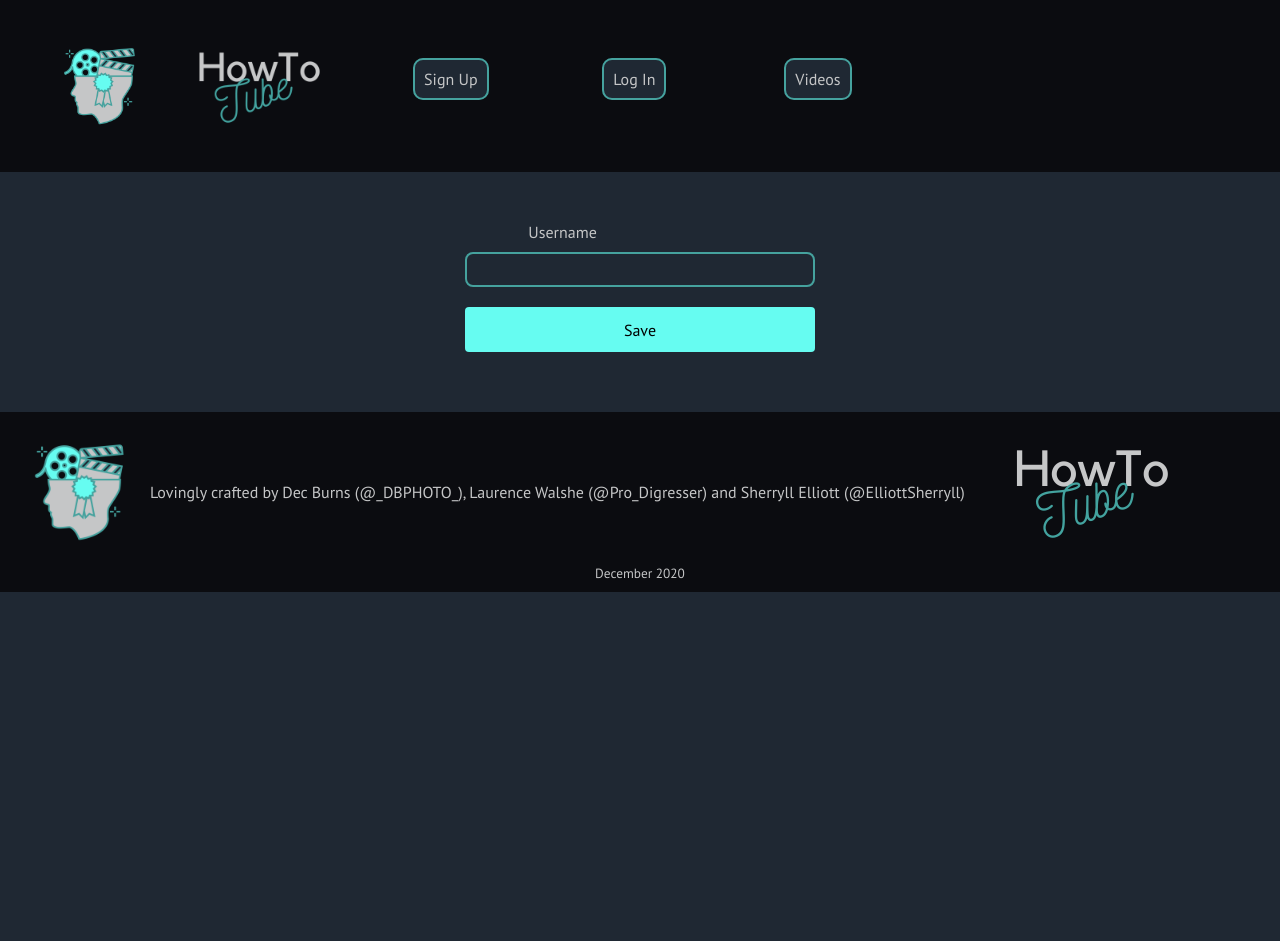
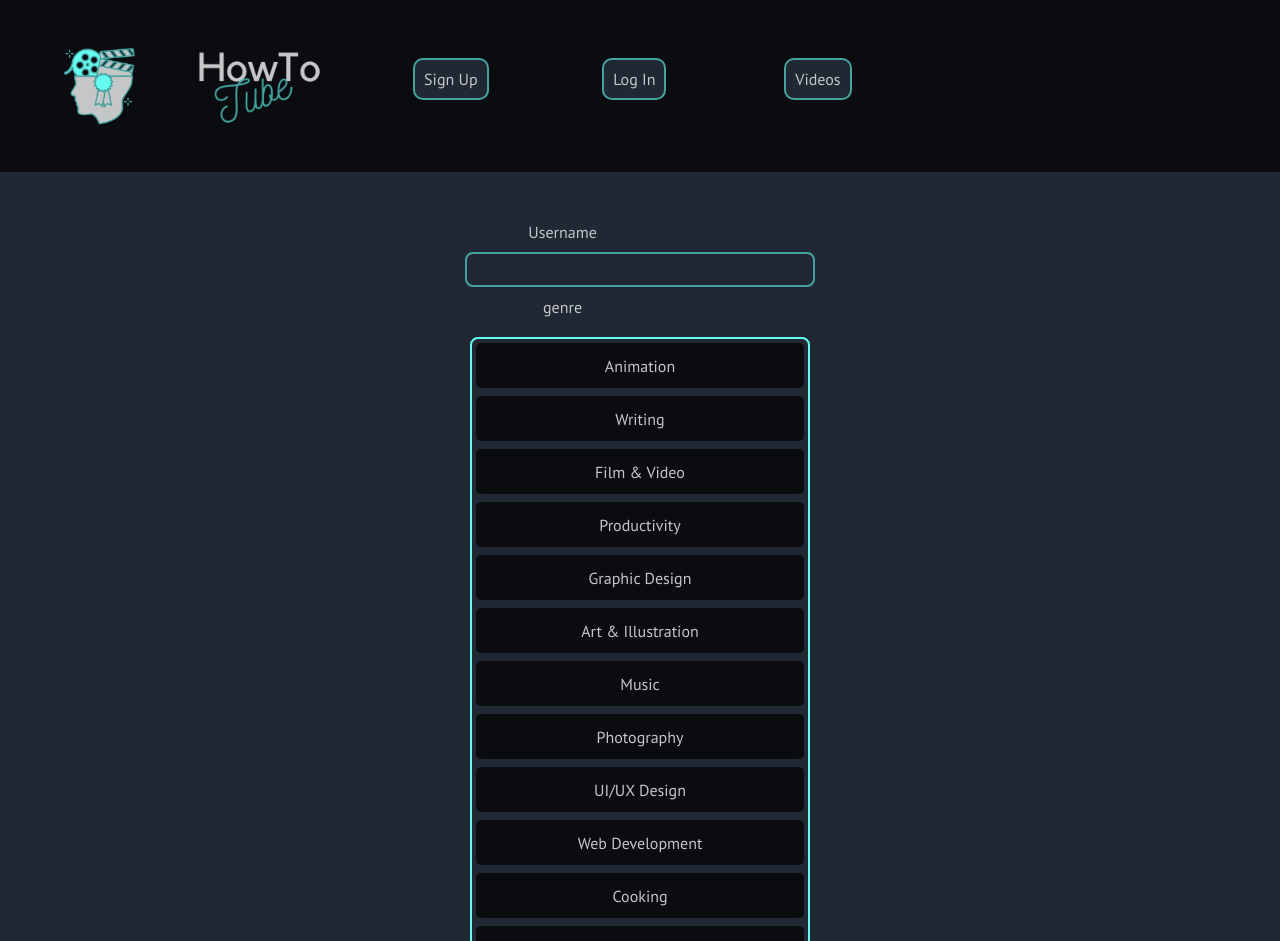
Before and after one commit to devmaster116/project-python_react, a React app: page /edit-user/1 in a window 1280 px wide. Shown: the top 941 px of the page. Before the commit the page ends 800 px from the top, so only its background shows below. Built offline with nearby package versions, Linux system fonts and the light colour scheme; no server answers.

Commit message:
update user

```diff
--- a/frontend/src/components/EditUser.js
+++ b/frontend/src/components/EditUser.js
@@ -5,10 +5,7 @@ const EditUser = (props) => {
 
   const [formData, updateFormData] = useState({
     username: '',
-    email: '',
-    profession: '',
-    password: '',
-    password_confirmation: ''
+    genres: []
   })
 
 
@@ -17,8 +14,10 @@ const EditUser = (props) => {
       .then(resp => {
         console.log(resp.data)
         updateFormData({
-          username: resp.data.username
+          username: resp.data.username,
+          genres: []
         })
+
 
       })
   }, [])
@@ -43,6 +42,156 @@ const EditUser = (props) => {
     localStorage.setItem('userName', formData.username)
   }
 
+  const genres = [[1, 'Animation'],
+  [2, 'Writing'],
+  [3, 'Film & Video'],
+  [4, 'Productivity'],
+  [5, 'Graphic Design'],
+  [6, 'Art & Illustration'],
+  [7, 'Music'],
+  [8, 'Photography'],
+  [9, 'UI/UX Design'],
+  [10, 'Web Development'],
+  [11, 'Cooking'],
+  [12, 'Lifestyle']]
+
+  const [animationClass, animationUpdate] = useState('')
+  const [writingClass, writingUpdate] = useState('')
+  const [filmClass, filmUpdate] = useState('')
+  const [prodClass, prodUpdate] = useState('')
+  const [graphicClass, graphicUpdate] = useState('')
+  const [artClass, artUpdate] = useState('')
+  const [musicClass, musicUpdate] = useState('')
+  const [photographyClass, photographyUpdate] = useState('')
+  const [designClass, designUpdate] = useState('')
+  const [webClass, webUpdate] = useState('')
+  const [cookingClass, cookingUpdate] = useState('')
+  const [lifeClass, lifeUpdate] = useState('')
+
+  function handleSelected(e) {
+    e.preventDefault()
+    let id = null
+    console.log(formData.genres)
+    const array = formData.genres
+    if (e.target.value === 'Animation') {
+      id = 1
+      if (animationClass === '') {
+        animationUpdate('genre-button-active')
+      } else {
+        animationUpdate('')
+      }
+    }
+    if (e.target.value === 'Writing') {
+      id = 2
+      if (writingClass === '') {
+        writingUpdate('genre-button-active')
+      } else {
+        writingUpdate('')
+      }
+    }
+    if (e.target.value === 'Film & Video') {
+      id = 3
+      if (filmClass === '') {
+        filmUpdate('genre-button-active')
+      } else {
+        filmUpdate('')
+      }
+    }
+    if (e.target.value === 'Productivity') {
+      id = 4
+      if (prodClass === '') {
+        prodUpdate('genre-button-active')
+      } else {
+        prodUpdate('')
+      }
+    }
+    if (e.target.value === 'Graphic Design') {
+      id = 5
+      if (graphicClass === '') {
+        graphicUpdate('genre-button-active')
+      } else {
+        graphicUpdate('')
+      }
+    }
+    if (e.target.value === 'Art & Illustration') {
+      id = 6
+      if (artClass === '') {
+        artUpdate('genre-button-active')
+      } else {
+        artUpdate('')
+      }
+    }
+    if (e.target.value === 'Music') {
+      id = 7
+      if (musicClass === '') {
+        musicUpdate('genre-button-active')
+      } else {
+        musicUpdate('')
+      }
+    }
+    if (e.target.value === 'Photography') {
+      id = 8
+      if (photographyClass === '') {
+        photographyUpdate('genre-button-active')
+      } else {
+        photographyUpdate('')
+      }
+    }
+    if (e.target.value === 'UI/UX Design') {
+      id = 9
+      if (designClass === '') {
+        designUpdate('genre-button-active')
+      } else {
+        designUpdate('')
+      }
+    }
+    if (e.target.value === 'Web Development') {
+      id = 10
+      if (webClass === '') {
+        webUpdate('genre-button-active')
+      } else {
+        webUpdate('')
+      }
+    }
+    if (e.target.value === 'Cooking') {
+      id = 11
+      if (cookingClass === '') {
+        cookingUpdate('genre-button-active')
+      } else {
+        cookingUpdate('')
+      }
+    }
+    if (e.target.value === 'Lifestyle') {
+      id = 12
+      if (lifeClass === '') {
+        lifeUpdate('genre-button-active')
+      } else {
+        lifeUpdate('')
+      }
+    }
+
+    addOrRemove(array, id)
+
+    function addOrRemove(array, id) {
+      const obj = { id: id }
+      var index = array.findIndex(x => x.id === id)
+      if (index === -1) {
+        array.push( obj )
+      } else {
+        array.splice(index, 1)
+      }
+
+      const data = {
+        ...formData,
+        genres: array
+      }
+
+      updateFormData(data)
+
+    }
+
+  }
+
   return <main className="mainEditVideo">
     <form onSubmit={handleSubmit}>
       <label>Username</label>
@@ -52,6 +201,81 @@ const EditUser = (props) => {
         value={formData.username}
         name="username"
       />
+      <label>genre</label>
+      <div className="button-container">
+        <button
+          onClick={handleSelected}
+          className={`genres-button genre-option ${animationClass}`}
+          value={genres[0][1]}>
+          {genres[0][1]}
+        </button>
+        <button
+          onClick={handleSelected}
+          className={`genres-button genre-option ${writingClass}`}
+          value={genres[1][1]}>
+          {genres[1][1]}
+        </button>
+        <button
+          onClick={handleSelected}
+          className={`genres-button genre-option ${filmClass}`}
+          value={genres[2][1]}>
+          {genres[2][1]}
+        </button>
+        <button
+          onClick={handleSelected}
+          className={`genres-button genre-option ${prodClass}`}
+          value={genres[3][1]} >
+          {genres[3][1]}
+        </button>
+        <button
+          onClick={handleSelected}
+          className={`genres-button genre-option ${graphicClass}`}
+          value={genres[4][1]} >
+          {genres[4][1]}
+        </button>
+        <button
+          onClick={handleSelected}
+          className={`genres-button genre-option ${artClass}`}
+          value={genres[5][1]} >
+          {genres[5][1]}
+        </button>
+        <button
+          onClick={handleSelected}
+          className={`genres-button genre-option ${musicClass}`}
+          value={genres[6][1]} >
+          {genres[6][1]}
+        </button>
+        <button
+          onClick={handleSelected}
+          className={`genres-button genre-option ${photographyClass}`}
+          value={genres[7][1]} >
+          {genres[7][1]}
+        </button>
+        <button
+          onClick={handleSelected}
+          className={`genres-button genre-option ${designClass}`}
+          value={genres[8][1]} >
+          {genres[8][1]}
+        </button>
+        <button
+          onClick={handleSelected}
+          className={`genres-button genre-option ${webClass}`}
+          value={genres[9][1]} >
+          {genres[9][1]}
+        </button>
+        <button
+          onClick={handleSelected}
+          className={`genres-button genre-option ${cookingClass}`}
+          value={genres[10][1]} >
+          {genres[10][1]}
+        </button>
+        <button
+          onClick={handleSelected}
+          className={`genres-button genre-option ${lifeClass}`}
+          value={genres[11][1]} >
+          {genres[11][1]}
+        </button>
+      </div>
       <button>Save</button>
     </form>
   </main>
--- a/frontend/src/components/UserProfile.js
+++ b/frontend/src/components/UserProfile.js
@@ -1,6 +1,8 @@
 import React, { useEffect, useState } from 'react'
 import axios from 'axios'
 import ReactPlayer from 'react-player'
+import { isCreator } from '../lib/authentication'
+import { Link } from 'react-router-dom'
 
 
 const UserProfile = (props) => {
@@ -23,7 +25,9 @@ const UserProfile = (props) => {
   }
 
   return <main className="profileMain">
-
+    {isCreator(user.id) && <div>
+      <Link to={`/edit-user/${userId}`}>Edit Profile</Link>
+    </div>}
     <h1>{user.username}</h1>
     <div className="bio">
       <div className="bioContainer">
@@ -43,7 +47,7 @@ const UserProfile = (props) => {
       <div className="userVideos">
         {user.videos.map((video, index) => {
           return <div className="videoCard" key={index}>
-            <h3>{video.title}</h3>
+            <Link to={`/videos/${video.id}`}>{video.title}</Link>
             <ReactPlayer className="singleThumbnail"
               url={video.vid_url}
               width={250}
```
